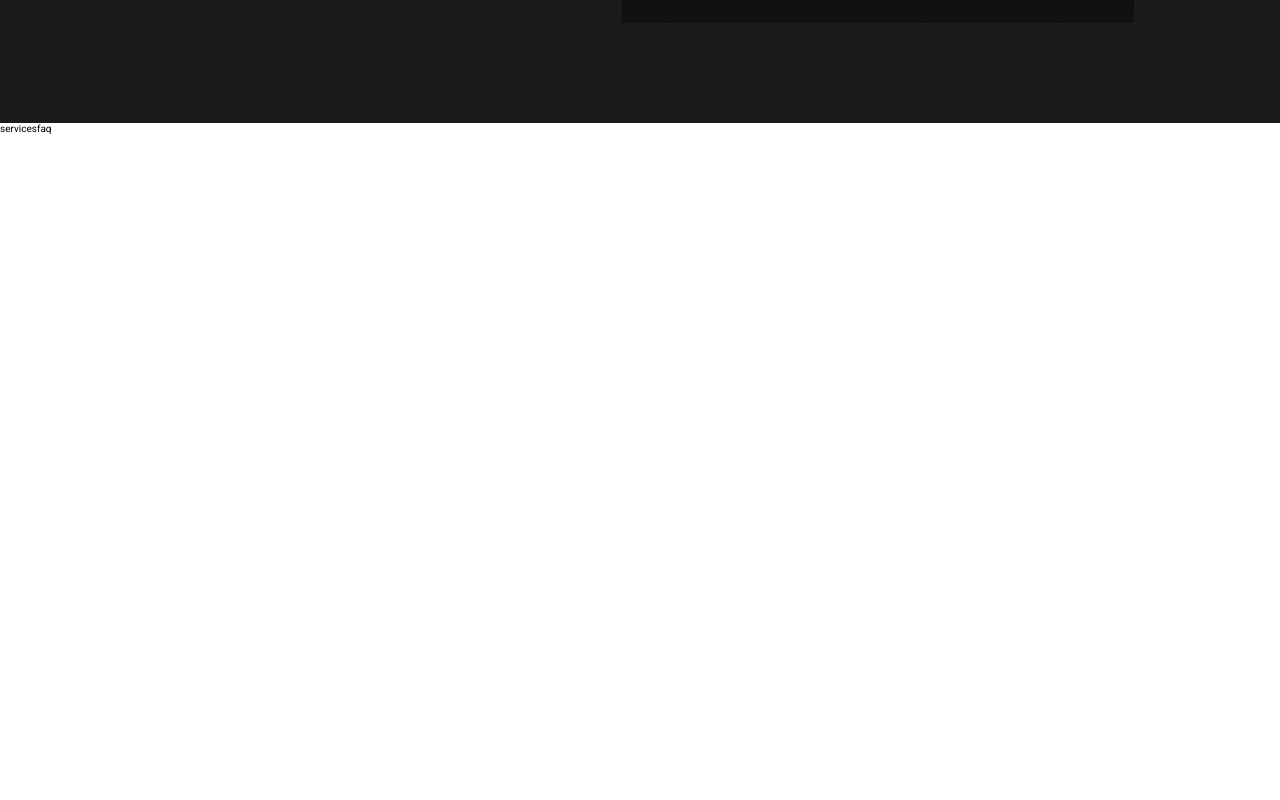
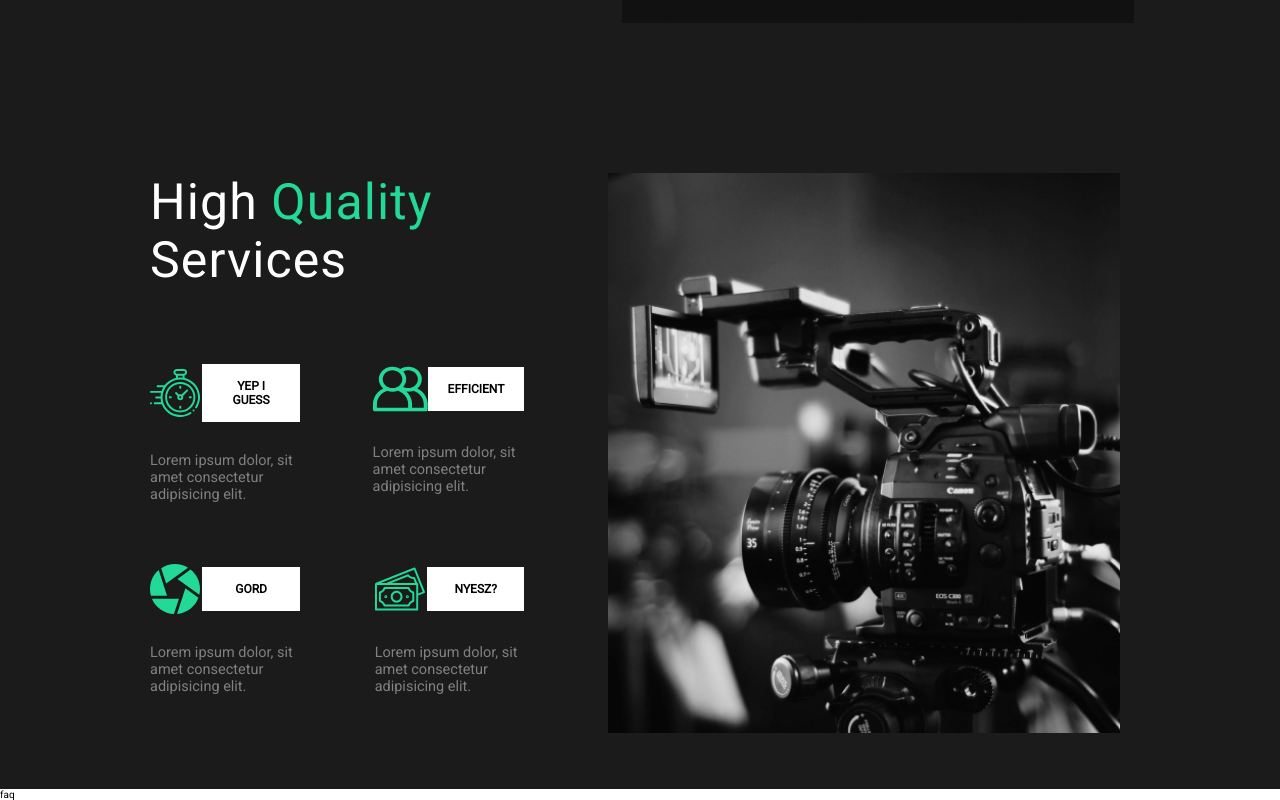
Before and after one commit to testingstuffbruhcmon/secondone, a React (Create React App) app: page /about in a window 1280 px wide. Shown: the part 717-1517 px from the top of the page. Before the commit the page ends 851 px from the top, so only its background shows below. Built offline with nearby package versions, Linux system fonts and the light colour scheme.

Commit message:
Styled services

```diff
--- a/src/components/Servicesection.js
+++ b/src/components/Servicesection.js
@@ -1,9 +1,131 @@
 import React from 'react';
+import serviceImg from '../img/home2.png'
+import styled from 'styled-components';
+import clock from '../img/clock.svg';
+import diaphragm from '../img/diaphragm.svg';
+import teamwork from '../img/teamwork.svg';
+import money from '../img/money.svg';
+
 
 const Servicesection = () =>{
 
 
-    return "services"
+    return (
+            <StyledService>
+                    <div>
+                        <h2 >High <span>Quality</span> Services</h2>
+                        <ul>
+                           <li>
+                               <div>
+                               <img src={clock} alt='bruh'/>
+                               <span>Yep I guess</span>
+                               </div>
+                              <p>Lorem ipsum dolor, sit amet consectetur adipisicing elit.</p>
+                           </li>
+                           <li>
+                               <div>
+                               <img src={teamwork} alt='bruh'/>
+                               <span>Efficient</span>
+                               </div>
+                              <p>Lorem ipsum dolor, sit amet consectetur adipisicing elit.</p>
+                           </li>
+                           <li>
+                               <div>
+                               <img src={diaphragm} alt='bruh'/>
+                               <span>Gord</span>
+                               </div>
+                              <p>Lorem ipsum dolor, sit amet consectetur adipisicing elit.</p>
+                           </li>
+                           <li>
+                               <div>
+                               <img src={money} alt='bruh'/>
+                               <span>NyesZ?</span>
+                               </div>
+                              <p>Lorem ipsum dolor, sit amet consectetur adipisicing elit.</p>
+                           </li>
+                        </ul>
+                    </div>
+                    <div>
+                        <img src={serviceImg} alt='bruh'/>
+                    </div>
+            </StyledService>
+    );
 }
 
+const StyledService = styled.div`
+background-color: rgb(27,27,27);
+padding:5rem 15rem;
+display:flex;
+justify-content:space-around;
+color:white;
+
+    h2{
+        font-size:5rem;
+        letter-spacing:1.1px;
+        font-weight:400;
+    }
+    ul{ list-style:none;
+        display:flex;
+        width:90%;
+        margin-top:5rem;
+        flex-wrap:wrap;
+        padding-right:10%;
+        justify-content:space-between;
+        align-content:space-around;
+        align-items:center;
+        height:50vh;
+        li{
+            flex-basis:40%;
+            height:150px;
+
+            div{
+              display:flex;
+              justify-content:space-between;
+              align-items:center;
+              margin-bottom:3rem;
+
+            }
+            span{
+                display:inline-block;
+                width:65%;
+                text-align:center;
+                padding:1.5rem 2rem;
+                font-size:1.2rem;
+                color:black;
+                background-color: #fff;
+                text-transform:uppercase;
+                font-weight:600;
+            }
+            p{
+                font-size:1.45rem;
+                color: gray;
+            }
+        }
+    }
+
+
+    span {
+        color: #23d997;
+
+    }
+
+    div:first-child{
+        flex:1;
+
+    }
+
+    div:last-child {
+        flex-basis:40vw;
+        transform:translateX(-10px);
+        img{
+            display:block;
+            width:100%;
+            height:70vh;
+            object-fit:cover;
+        }
+    }
+
+`;
+
+
 export default Servicesection;
```
